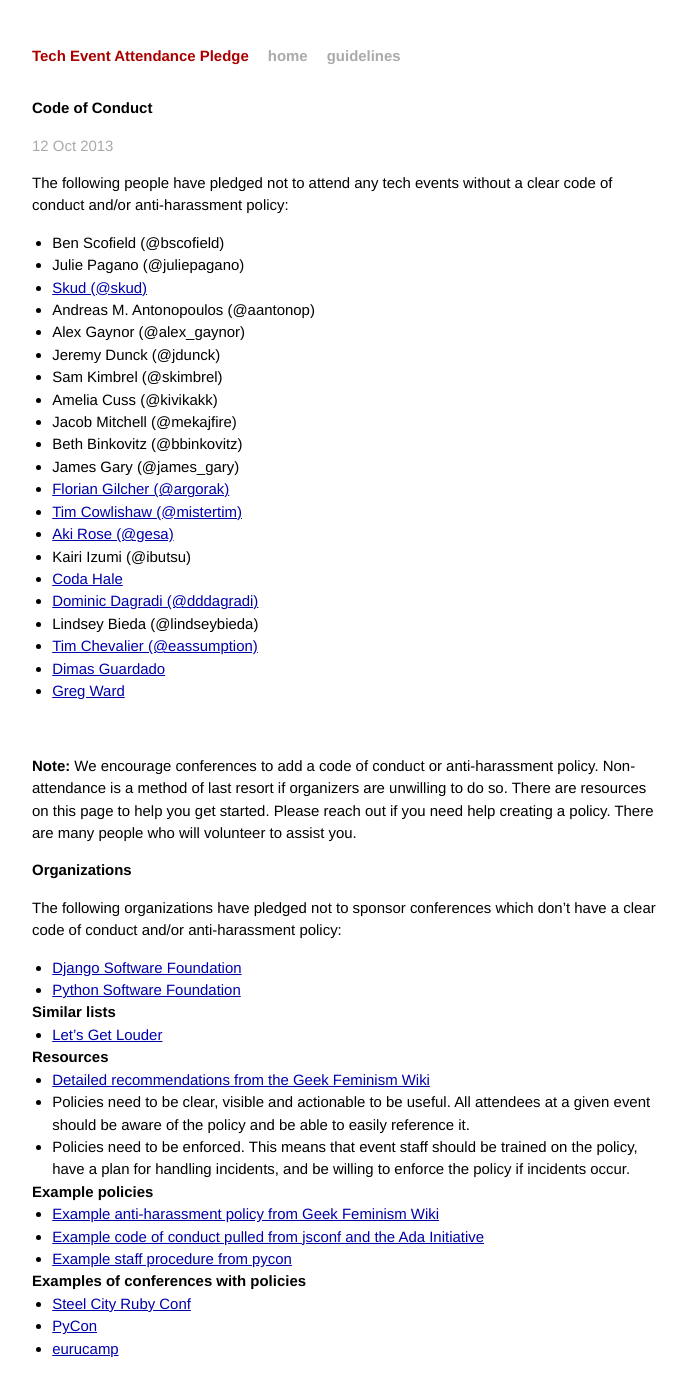
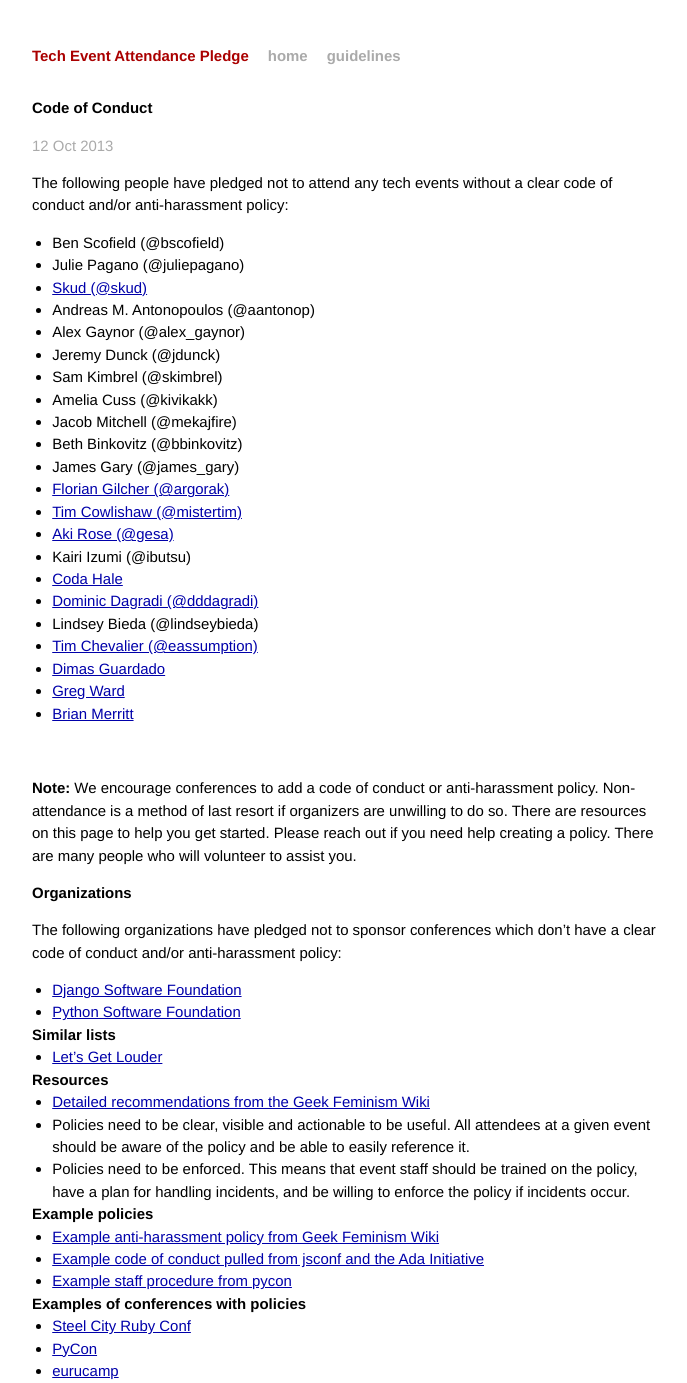
Before and after one commit to techtektek/tech-event-attendance-pledge.github.io, a Jekyll site: the page built from _posts/2013-10-12-code-of-conduct.markdown, in a window 1280 px wide. Shown: the whole page, without its empty margins (294-981 px from the left). Built offline with Jekyll 4.4.1, drawn with Linux system fonts in a browser that asks for light colours; Markdown is read by kramdown in place of the engine named in the settings; before the commit the page ends 1360 px from its top, so only the background shows below that.

Commit message:
Update 2013-10-12-code-of-conduct.markdown
added myself

```diff
--- a/_posts/2013-10-12-code-of-conduct.markdown
+++ b/_posts/2013-10-12-code-of-conduct.markdown
@@ -28,6 +28,7 @@ clear code of conduct and/or anti-harassment policy:
 * [Tim Chevalier (@eassumption)](http://tim.dreamwidth.org/1830367.html)
 * [Dimas Guardado](https://twitter.com/dimasguardado)
 * [Greg Ward](https://twitter.com/gergdotca)
+* [Brian Merritt](https://twitter.com/btmerr)
 
 <br/>
 
```
